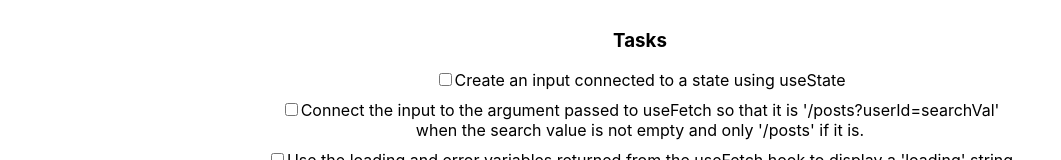
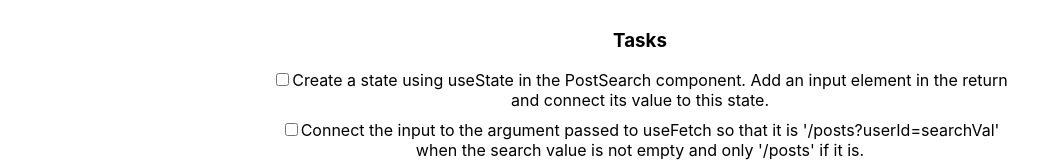
Before and after one commit to cammiida/state-management-course-2, a React (Create React App) app: page /local-state in a window 1280 px wide. Shown: the part 295-455 px from the top of the page, without its empty margins (0-1061 px from the left). Built offline with nearby package versions, Linux system fonts and the light colour scheme; no server answers.

Commit message:
:recycle: Improve local state tasks

```diff
--- a/src/data/localStateTasks.js
+++ b/src/data/localStateTasks.js
@@ -1,7 +1,7 @@
 const localStateTasks = [
   {
     id: 1,
-    text: "Create an input connected to a state using useState",
+    text: "Create a state using useState in the PostSearch component. Add an input element in the return and connect its value to this state.",
   },
   {
     id: 2,
```
